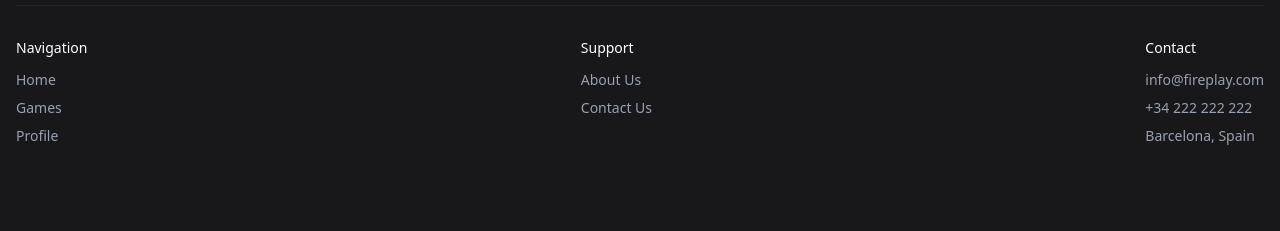
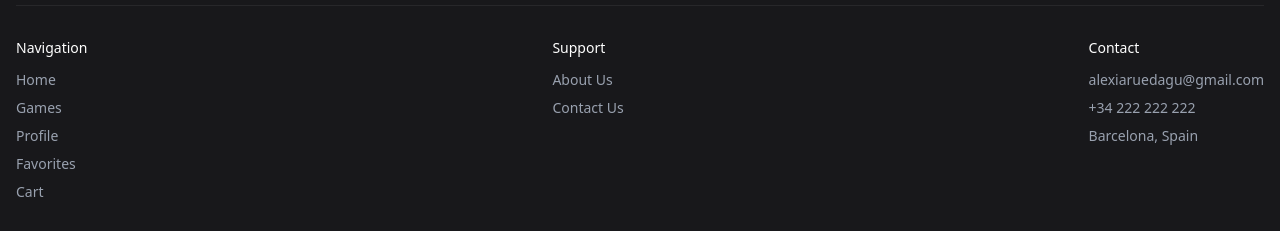
Before and after one commit to alexiaruegut/fireplay, a Next.js app: page / in a window 1280 px wide. Shown: the part 2062-2293 px from the top of the page. Before the commit the page ends 2240 px from the top, so only its background shows below. Built offline with nearby package versions, Linux system fonts and the light colour scheme; no server answers.

Commit message:
fix: footer

```diff
--- a/src/components/Footer.tsx
+++ b/src/components/Footer.tsx
@@ -104,6 +104,22 @@ export default function Footer() {
                   Profile
                 </a>
               </li>
+              <li>
+                <a
+                  href="/favorites"
+                  className="text-gray-400 hover:text-white transition-colors"
+                >
+                  Favorites
+                </a>
+              </li>
+              <li>
+                <a
+                  href="/cart"
+                  className="text-gray-400 hover:text-white transition-colors"
+                >
+                  Cart
+                </a>
+              </li>
             </ul>
           </div>
 
@@ -132,7 +148,7 @@ export default function Footer() {
           <div>
             <h3 className="text-white font-medium mb-3">Contact</h3>
             <ul className="space-y-2">
-              <li className="text-gray-400">info@fireplay.com</li>
+              <li className="text-gray-400">alexiaruedagu@gmail.com</li>
               <li className="text-gray-400">+34 222 222 222</li>
               <li className="text-gray-400">Barcelona, Spain</li>
             </ul>
```
